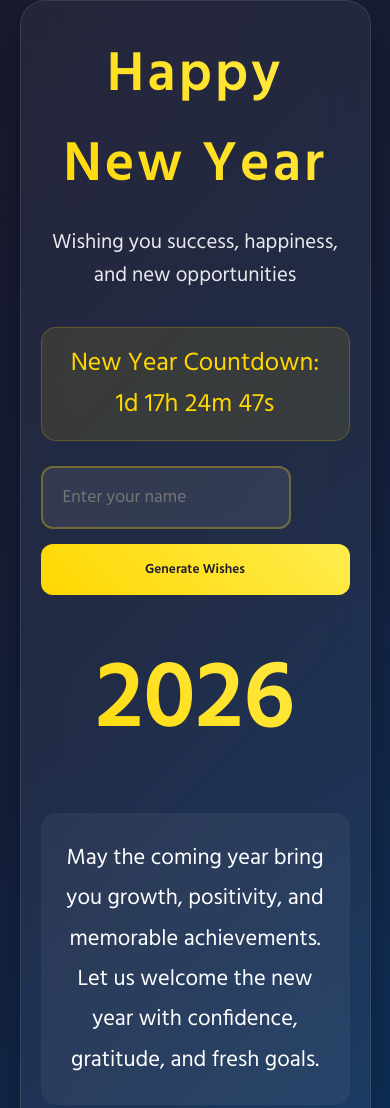
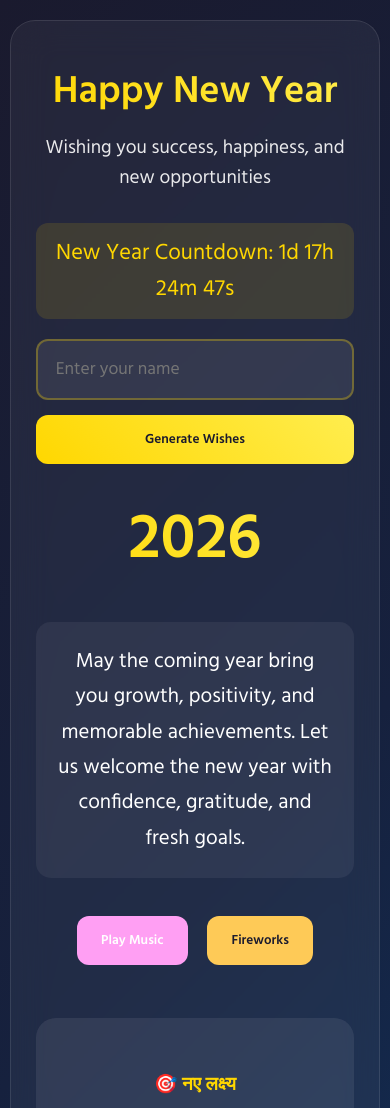
Before and after one commit to manishmaddheshiya9454-alt/new-year, a plain HTML site: page index.html in a window 390 px wide. Shown: the top 1108 px of the page. Drawn offline with nearby package versions, Linux system fonts and the light colour scheme.

Commit message:
Refactor CSS for layout and responsiveness
Updated styles for body, container, header, countdown, and other elements for improved layout and responsiveness.

```diff
--- a/styles.css
+++ b/styles.css
@@ -5,104 +5,104 @@
   font-family: 'Hind', sans-serif;
 }
 
+/* BODY */
 body {
   min-height: 100vh;
-  background: linear-gradient(135deg, #1a1a2e, #16213e, #0f3460, #1a1a2e);
+  background: linear-gradient(135deg, #1a1a2e, #16213e, #0f3460);
   display: flex;
-  align-items: center;
   justify-content: center;
-  color: #ffffff;
+  align-items: flex-start;
+  color: #fff;
+  overflow-y: auto;
 }
 
+/* CONTAINER */
 .container {
+  width: 95%;
   max-width: 900px;
-  width: 90%;
   background: rgba(255, 255, 255, 0.05);
-  backdrop-filter: blur(20px);
+  backdrop-filter: blur(18px);
   border-radius: 25px;
-  padding: 50px;
+  padding: 40px 25px;
+  margin: 20px 0;
   text-align: center;
-  box-shadow: 0 25px 50px rgba(0, 0, 0, 0.4);
   border: 1px solid rgba(255, 255, 255, 0.1);
 }
 
 /* HEADER */
 header h1 {
-  font-size: 3.5rem;
-  margin-bottom: 15px;
-  letter-spacing: 3px;
+  font-size: 3.2rem;
+  background: linear-gradient(45deg, #ffd700, #ffed4e);
+  -webkit-background-clip: text;
+  -webkit-text-fill-color: transparent;
+  margin-bottom: 10px;
+}
+
+header p {
+  font-size: 1.2rem;
+  opacity: 0.9;
+  margin-bottom: 30px;
+}
+
+/* COUNTDOWN */
+#countdown {
+  font-size: 1.4rem;
+  color: #ffd700;
+  margin-bottom: 20px;
+  padding: 12px;
+  border-radius: 12px;
+  background: rgba(255, 215, 0, 0.12);
+}
+
+/* NAME INPUT */
+.name-input {
+  display: flex;
+  justify-content: center;
+  gap: 15px;
+  margin-bottom: 25px;
+}
+
+#nameInput {
+  width: 260px;
+  padding: 14px 18px;
+  border-radius: 12px;
+  background: rgba(255, 255, 255, 0.08);
+  border: 2px solid rgba(255, 215, 0, 0.3);
+  color: #fff;
+  font-size: 1.1rem;
+}
+
+#generateBtn {
+  padding: 14px 28px;
+  border-radius: 12px;
+  border: none;
+  cursor: pointer;
+  font-weight: 600;
+  background: linear-gradient(45deg, #ffd700, #ffed4e);
+  color: #1a1a2e;
+}
+
+/* YEAR */
+.year {
+  font-size: 5.5rem;
+  margin: 25px 0;
+  font-weight: 700;
   background: linear-gradient(45deg, #ffd700, #ffed4e);
   -webkit-background-clip: text;
   -webkit-text-fill-color: transparent;
 }
 
-header p {
-  font-size: 1.3rem;
-  opacity: 0.9;
-  margin-bottom: 35px;
-}
-
-/* COUNTDOWN */
-#countdown {
-  font-size: 1.6rem;
-  color: #ffd700;
-  margin: 15px 0;
-  padding: 15px 25px;
-  border-radius: 15px;
-  background: rgba(255, 215, 0, 0.1);
-  border: 1px solid rgba(255, 215, 0, 0.2);
-}
-
-/* INPUT */
-.name-input {
-  margin: 25px 0;
-  display: flex;
-  justify-content: center;
-  gap: 15px;
-}
-
-#nameInput {
-  padding: 15px 20px;
-  border-radius: 12px;
-  font-size: 1.1rem;
-  width: 250px;
-  background: rgba(255, 255, 255, 0.08);
-  color: #fff;
-  border: 2px solid rgba(255, 215, 0, 0.3);
-}
-
-#generateBtn {
-  padding: 15px 30px;
-  border-radius: 12px;
-  background: linear-gradient(45deg, #ffd700, #ffed4e);
-  color: #1a1a2e;
-  font-weight: 600;
-  cursor: pointer;
-  border: none;
-}
-
-/* YEAR */
-.year {
-  font-size: 6rem;
-  font-weight: 700;
-  background: linear-gradient(45deg, #ffd700, #ffed4e);
-  -webkit-background-clip: text;
-  -webkit-text-fill-color: transparent;
-  margin: 30px 0;
-}
-
 /* MESSAGE */
 .message {
-  font-size: 1.4rem;
-  line-height: 1.8;
-  margin: 35px 0;
-  padding: 25px;
-  background: rgba(255, 255, 255, 0.05);
+  font-size: 1.3rem;
+  line-height: 1.7;
+  margin: 30px 0;
+  padding: 22px;
+  background: rgba(255, 255, 255, 0.06);
   border-radius: 15px;
 }
 
-/* ================= SHARE OPTIONS ================= */
-
+/* SHARE OPTIONS — HTML ID SAME */
 .share-options {
   display: none;
   margin: 25px 0;
@@ -111,20 +111,20 @@ header p {
 .share-options.show {
   display: flex;
   justify-content: center;
-  gap: 15px;
+  gap: 12px;
   flex-wrap: wrap;
 }
 
 .share-options a {
-  display: inline-flex;
+  padding: 12px 18px;
+  border-radius: 12px;
+  text-decoration: none;
+  color: #ffd700;
+  background: rgba(255, 255, 255, 0.1);
+  border: 1px solid rgba(255, 215, 0, 0.2);
+  display: flex;
   align-items: center;
-  padding: 12px 20px;
-  background: rgba(255, 255, 255, 0.1);
-  border-radius: 12px;
-  color: #ffd700;
-  text-decoration: none;
-  transition: 0.3s ease;
-  border: 1px solid rgba(255, 215, 0, 0.2);
+  transition: 0.3s;
 }
 
 .share-options a:hover {
@@ -134,17 +134,16 @@ header p {
 
 .share-options i {
   margin-right: 8px;
-  font-size: 1.2rem;
 }
 
 /* ACTION BUTTONS */
 .action-btn {
-  padding: 14px 25px;
+  padding: 14px 24px;
+  margin: 8px;
   border-radius: 12px;
+  border: none;
+  cursor: pointer;
   font-weight: 600;
-  cursor: pointer;
-  margin: 8px;
-  border: none;
 }
 
 #surpriseBtn { background: #ff6b6b; color: #fff; }
@@ -152,22 +151,21 @@ header p {
 #musicBtn { background: #ff9ff3; color: #fff; }
 #fireworksBtn { background: #feca57; color: #1a1a2e; }
 
-/* ========== FIXED CARD AREA ========== */
+/* ================= CARD SECTION (FIXED AREA) ================= */
 
 .card-section {
+  margin-top: 45px;
   display: grid;
   grid-template-columns: repeat(3, 1fr);
-  gap: 25px;
-  margin-top: 50px;
+  gap: 22px;
 }
 
 .card {
   height: 220px;
+  border-radius: 20px;
   background: rgba(255, 255, 255, 0.08);
-  border-radius: 20px;
+  perspective: 1000px;
   cursor: pointer;
-  perspective: 1000px;
-  border: 1px solid rgba(255, 255, 255, 0.1);
 }
 
 .card-inner {
@@ -187,7 +185,7 @@ header p {
   position: absolute;
   width: 100%;
   height: 100%;
-  padding: 25px;
+  padding: 22px;
   display: flex;
   flex-direction: column;
   justify-content: center;
@@ -201,25 +199,46 @@ header p {
 
 .card h3 {
   color: #ffd700;
-  margin-bottom: 15px;
+  margin-bottom: 12px;
 }
 
 .card p {
-  font-size: 1.1rem;
+  font-size: 1.05rem;
   text-align: center;
 }
 
 /* FOOTER */
 footer {
-  margin-top: 50px;
+  margin-top: 45px;
   font-size: 1rem;
   opacity: 0.8;
 }
 
-/* MOBILE */
+/* ========== MOBILE ========== */
 @media (max-width: 600px) {
-  .container {
-    padding: 30px 20px;
+
+  header h1 {
+    font-size: 2.4rem;
+  }
+
+  .year {
+    font-size: 4rem;
+  }
+
+  .name-input {
+    flex-direction: column;
+  }
+
+  #nameInput {
+    width: 100%;
+  }
+
+  .share-options.show {
+    flex-direction: column;
+  }
+
+  .share-options a {
+    justify-content: center;
   }
 
   .card-section {
@@ -229,8 +248,4 @@ footer {
   .card {
     height: 200px;
   }
-
-  .name-input {
-    flex-direction: column;
-  }
 }
```
